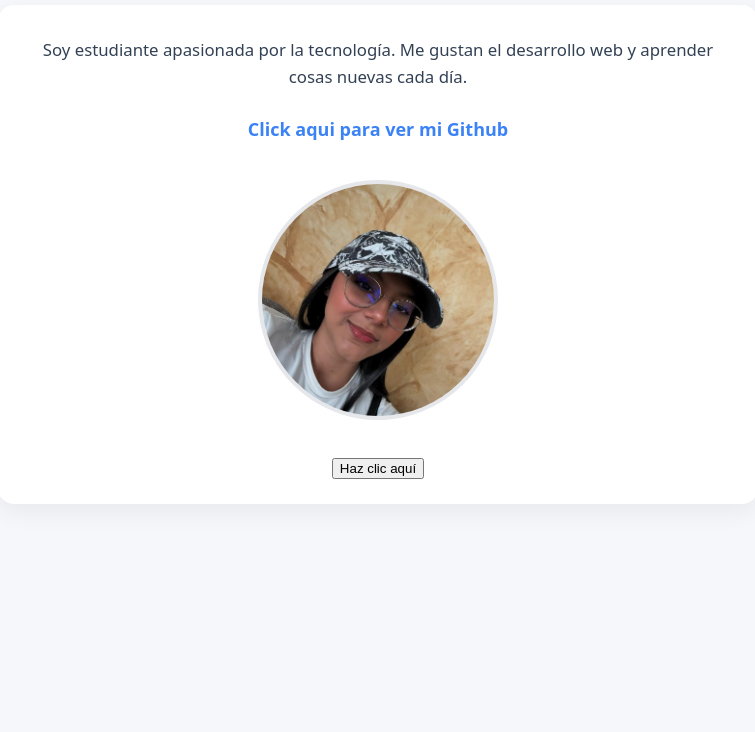
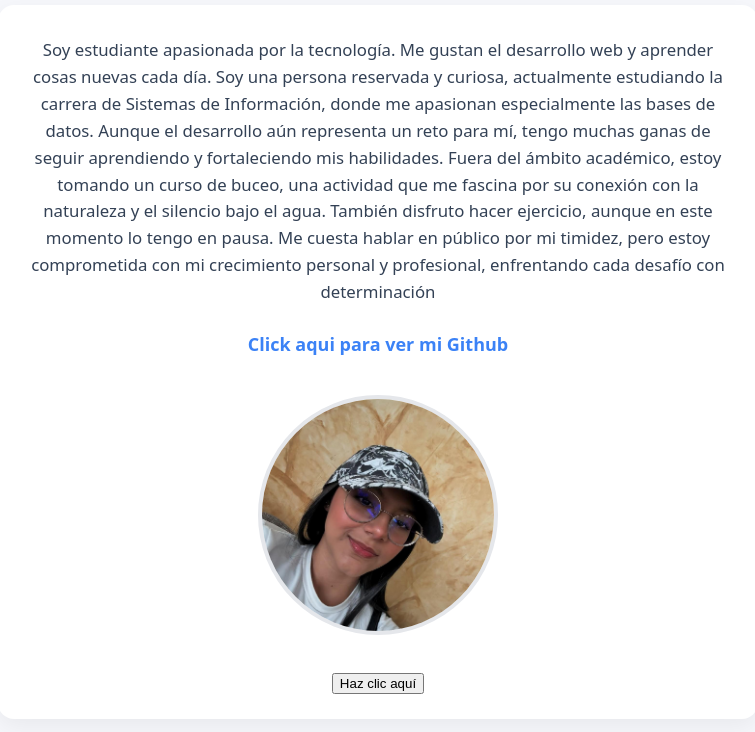
Before and after one commit to Holguin6/primer-pagina, a plain HTML site: page mi-pagina/index.html in a window 1280 px wide. Shown: the part 94-826 px from the top of the page, without its empty margins (262-1017 px from the left). Before the commit the page ends 800 px from the top, so only its background shows below. Drawn offline with Linux system fonts and the light colour scheme.

Commit message:
Sea actualiza el parrafo de mi biografia

```diff
--- a/mi-pagina/index.html
+++ b/mi-pagina/index.html
@@ -15,6 +15,7 @@
     <p>
       Soy estudiante apasionada por la tecnología. Me gustan el desarrollo web y
       aprender cosas nuevas cada día.
+      Soy una persona reservada y curiosa, actualmente estudiando la carrera de Sistemas de Información, donde me apasionan especialmente las bases de datos. Aunque el desarrollo aún representa un reto para mí, tengo muchas ganas de seguir aprendiendo y fortaleciendo mis habilidades. Fuera del ámbito académico, estoy tomando un curso de buceo, una actividad que me fascina por su conexión con la naturaleza y el silencio bajo el agua. También disfruto hacer ejercicio, aunque en este momento lo tengo en pausa. Me cuesta hablar en público por mi timidez, pero estoy comprometida con mi crecimiento personal y profesional, enfrentando cada desafío con determinación
     </p>
 
     <a href="https://github.com/Holguin6" target="_blank" rel="noopener">
```
